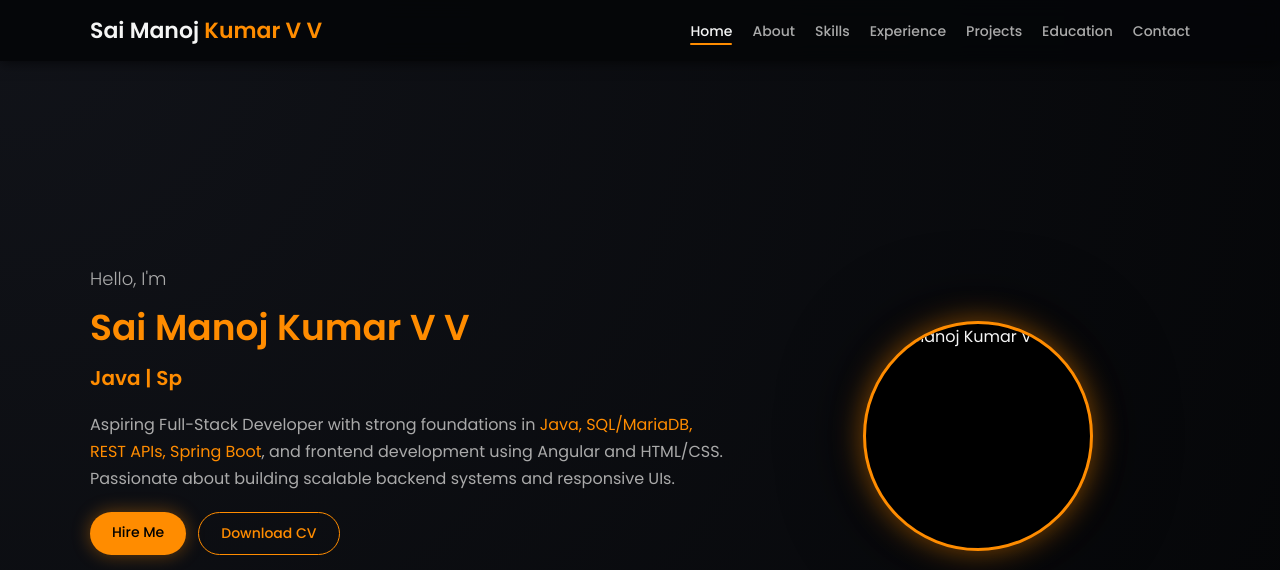
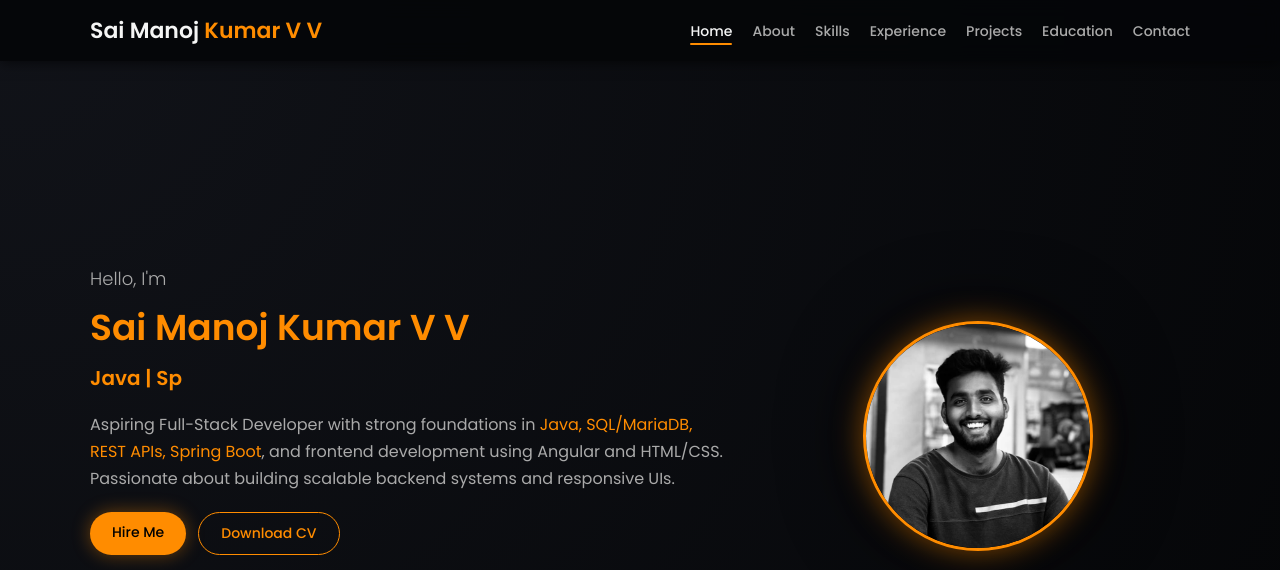
Before and after one commit to manojkumar123-45/Portfolio, a plain HTML site: page index.html in a window 1280 px wide. Shown: the top 570 px of the page. Drawn offline with nearby package versions, Linux system fonts and the light colour scheme.

Commit message:
Update index.html

```diff
--- a/index.html
+++ b/index.html
@@ -79,7 +79,7 @@
             <div class="home-image reveal">
                 <!-- TODO: Put your actual image file here -->
                 <!-- Example: images/manoj.jpg -->
-                <img src="images/profile.jpg" alt="Sai Manoj Kumar V V" class="profile-img" />
+                <img src="./profile.jpg" alt="Sai Manoj Kumar V V" class="profile-img" />
             </div>
         </div>
     </section>
```
